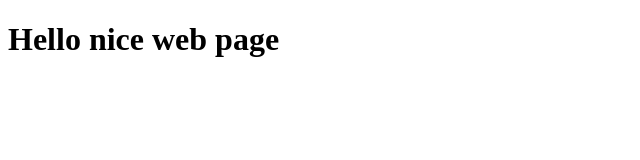
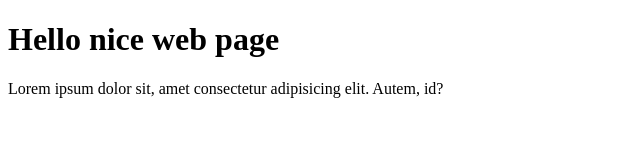
Before and after one commit to satyaprakash9/test, a plain HTML site: page index.html in a window 1280 px wide. Shown: the whole page, without its empty margins (0-640 px from the left). Drawn offline with Linux system fonts and the light colour scheme.

Commit message:
modify index.html

```diff
--- a/index.html
+++ b/index.html
@@ -7,5 +7,6 @@
 </head>
 <body>
     <h1>Hello nice web page</h1>
+    <p>Lorem ipsum dolor sit, amet consectetur adipisicing elit. Autem, id?</p>
 </body>
 </html>
```
